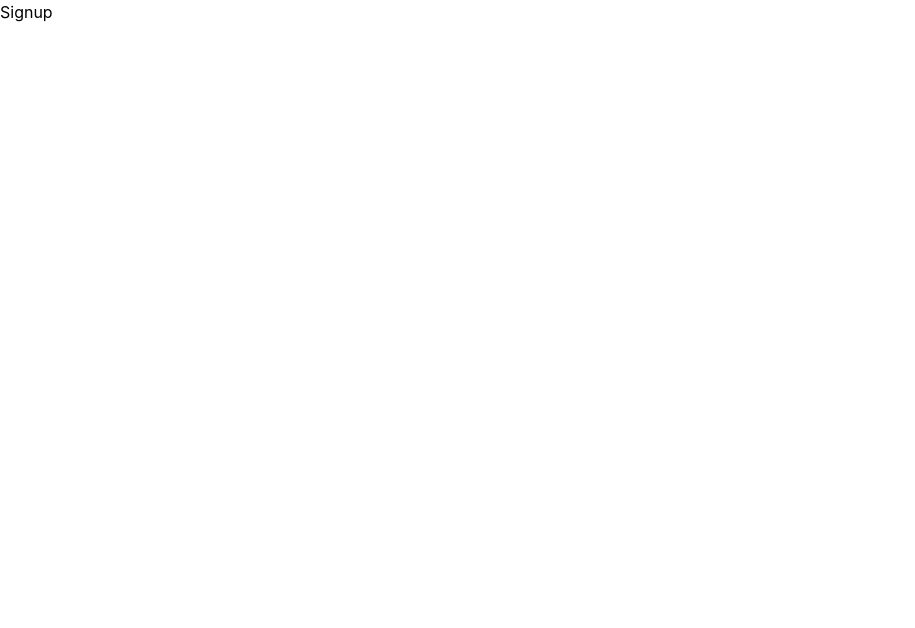
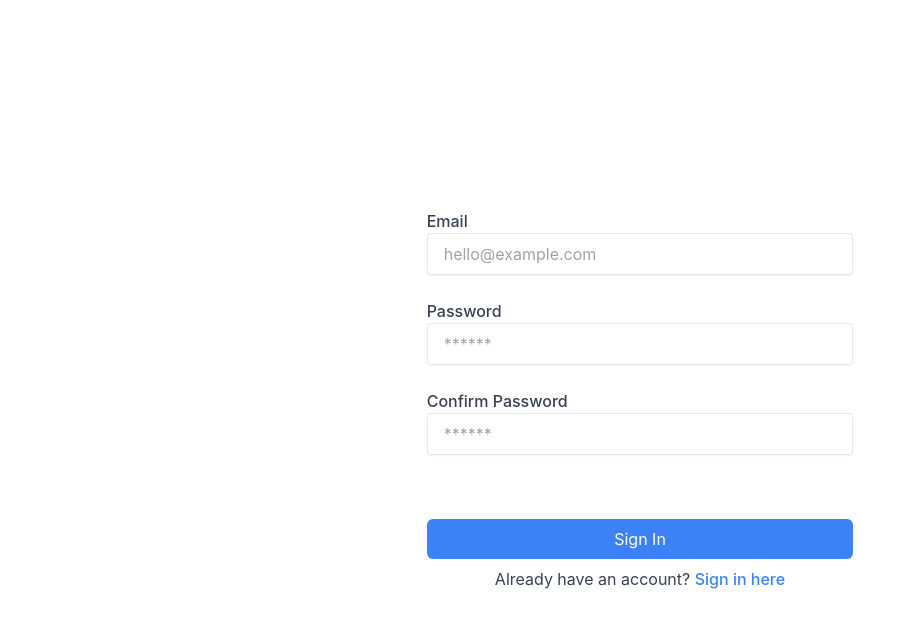
Before and after one commit to Saige243/BookBud, a React (Create React App) app: page /signup in a window 1280 px wide. Shown: the top 628 px of the page, without its empty margins (0-915 px from the left). Built offline with nearby package versions, Linux system fonts and the light colour scheme.

Commit message:
Signup and sign in forms created

```diff
--- a/src/App.js
+++ b/src/App.js
@@ -1,14 +1,18 @@
-import React from 'react';
+import { useState } from 'react';
 import { BrowserRouter, Routes, Route } from 'react-router-dom';
 import Dashboard from './pages/Dashboard';
 import Login from './pages/Login';
 import Signup from './pages/Signup';
+import ProtectedRoute from './components/ProtectedRoute';
+
 
 function App() {
+  const [currentUser, setCurrentUser] = useState()
+
   return (
     <BrowserRouter>
       <Routes>
-        <Route exact path="/" element={<Dashboard />} />
+        <Route exact path="/" element={<ProtectedRoute currentUser={currentUser}><Dashboard /></ProtectedRoute>} />
         <Route exact path="/login" element={<Login />} />
         <Route exact path="/signup" element={<Signup />} />
       </Routes>
--- /dev/null
+++ b/src/components/ProtectedRoute.js
@@ -0,0 +1,10 @@
+import { Navigate } from "react-router-dom";
+
+const ProtectedRoute = ({ currentUser, children }) => {
+  if (!currentUser) {
+    return <Navigate to="/login" replace />
+  }
+  return children
+}
+
+export default ProtectedRoute
--- a/src/pages/Login.js
+++ b/src/pages/Login.js
@@ -1,9 +1,54 @@
-import React from 'react'
+import { useState } from "react";
+import { Link } from "react-router-dom";
 
-function Login() {
+
+const Login = () => {
+  const [email, setEmail] = useState("");
+  const [password, setPassword] = useState("");
+
+  const handleSubmit = (e) => {
+    e.preventDefault();
+    // handle login logic here
+  };
+
   return (
-    <div>Login</div>
-  )
-}
+    <div className="flex items-center justify-center h-screen">
+      <form onSubmit={handleSubmit} className="w-1/3">
+        <label htmlFor="email" className="text-gray-700 font-medium">
+          Email
+        </label>
+        <input
+          type="email"
+          placeholder="hello@example.com"
+          value={email}
+          onChange={(e) => setEmail(e.target.value)}
+          className="block w-full px-4 py-2 mb-6 text-gray-700 border rounded shadow-sm focus:outline-none focus:border-blue-500 focus:shadow-outline-blue"
+        />
+        <label htmlFor="password" className="text-gray-700 font-medium">
+          Password
+        </label>
+        <input
+          type="password"
+          placeholder="******"
+          value={password}
+          onChange={(e) => setPassword(e.target.value)}
+          className="block w-full px-4 py-2 mb-16 text-gray-700 border rounded shadow-sm focus:outline-none focus:border-blue-500 focus:shadow-outline-blue"
+        />
+        <button
+          type="submit"
+          className="w-full px-4 py-2 text-white bg-blue-500 rounded-md hover:bg-blue-600 focus:outline-none focus:bg-blue-600"
+        >
+          Sign In
+        </button>
+        <div className="text-gray-700 text-center pt-2">
+          Need an account?{' '}
+          <Link to="/signup" className="text-blue-500 font-medium">
+            Sign up here
+          </Link>
+        </div>
+      </form>
+    </div>
+  );
+};
 
-export default Login
+export default Login;
--- a/src/pages/Signup.js
+++ b/src/pages/Signup.js
@@ -1,9 +1,65 @@
-import React from 'react'
+import { useState } from "react";
+import { Link } from "react-router-dom";
 
-function Signup() {
+
+const Signup = () => {
+  const [email, setEmail] = useState("");
+  const [password, setPassword] = useState("");
+  const [confirmPassword, setConfirmPassword] = useState("");
+
+  const handleSubmit = (e) => {
+    e.preventDefault();
+    // handle login logic here
+  };
+
   return (
-    <div>Signup</div>
-  )
-}
+    <div className="flex items-center justify-center h-screen">
+      <form onSubmit={handleSubmit} className="w-1/3">
+        <label htmlFor="email" className="text-gray-700 font-medium">
+          Email
+        </label>
+        <input
+          type="email"
+          placeholder="hello@example.com"
+          value={email}
+          onChange={(e) => setEmail(e.target.value)}
+          className="block w-full px-4 py-2 mb-6 text-gray-700 border rounded shadow-sm focus:outline-none focus:border-blue-500 focus:shadow-outline-blue"
+        />
+        <label htmlFor="password" className="text-gray-700 font-medium">
+          Password
+        </label>
+        <input
+          type="password"
+          placeholder="******"
+          value={password}
+          onChange={(e) => setPassword(e.target.value)}
+          className="block w-full px-4 py-2 mb-6 text-gray-700 border rounded shadow-sm focus:outline-none focus:border-blue-500 focus:shadow-outline-blue"
+        />
+        <label htmlFor="password" className="text-gray-700 font-medium">
+          Confirm Password
+        </label>
+        <input
+          type="password"
+          placeholder="******"
+          value={confirmPassword}
+          onChange={(e) => setConfirmPassword(e.target.value)}
+          className="block w-full px-4 py-2 mb-16 text-gray-700 border rounded shadow-sm focus:outline-none focus:border-blue-500 focus:shadow-outline-blue"
+        />
+        <button
+          type="submit"
+          className="w-full px-4 py-2 text-white bg-blue-500 rounded-md hover:bg-blue-600 focus:outline-none focus:bg-blue-600"
+        >
+          Sign In
+        </button>
+        <div className="text-gray-700 text-center pt-2">
+          Already have an account?{' '}
+          <Link to="/login" className="text-blue-500 font-medium">
+            Sign in here
+          </Link>
+        </div>
+      </form>
+    </div>
+  );
+};
 
-export default Signup
+export default Signup;
```
